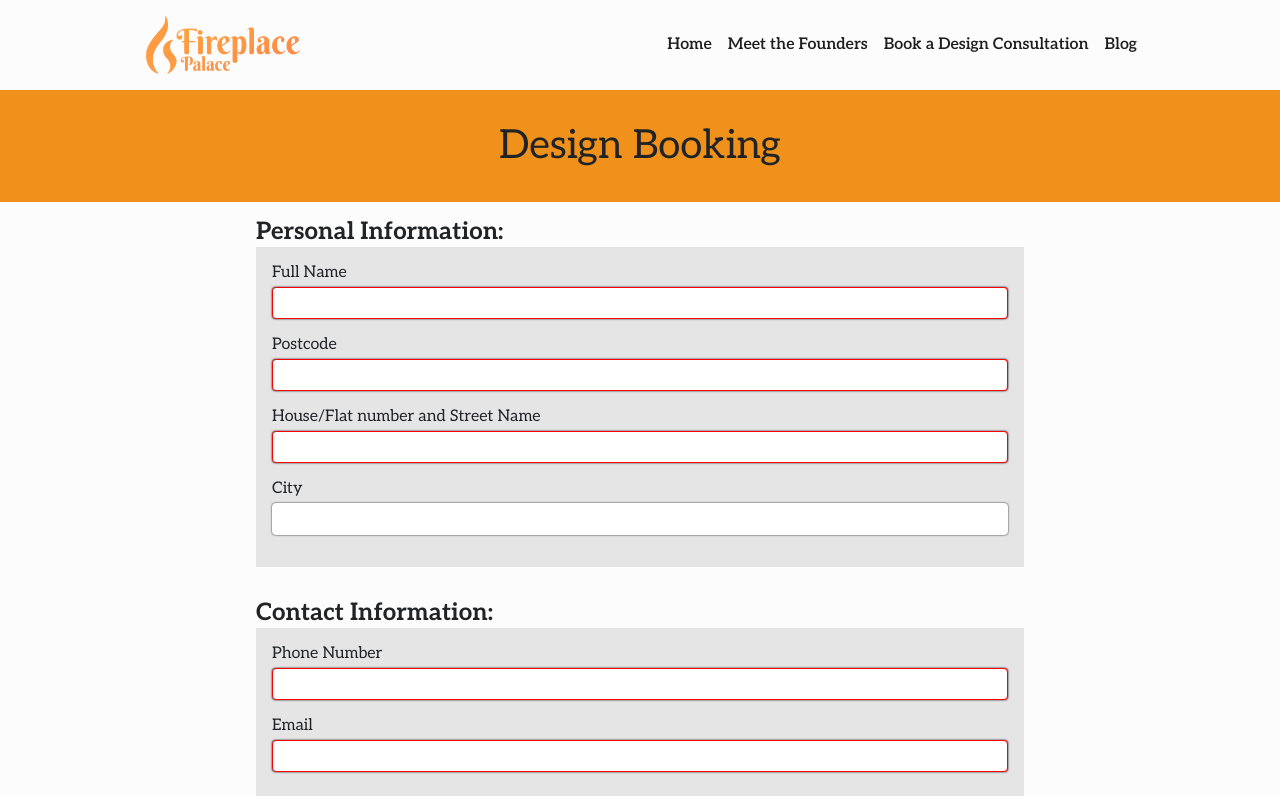
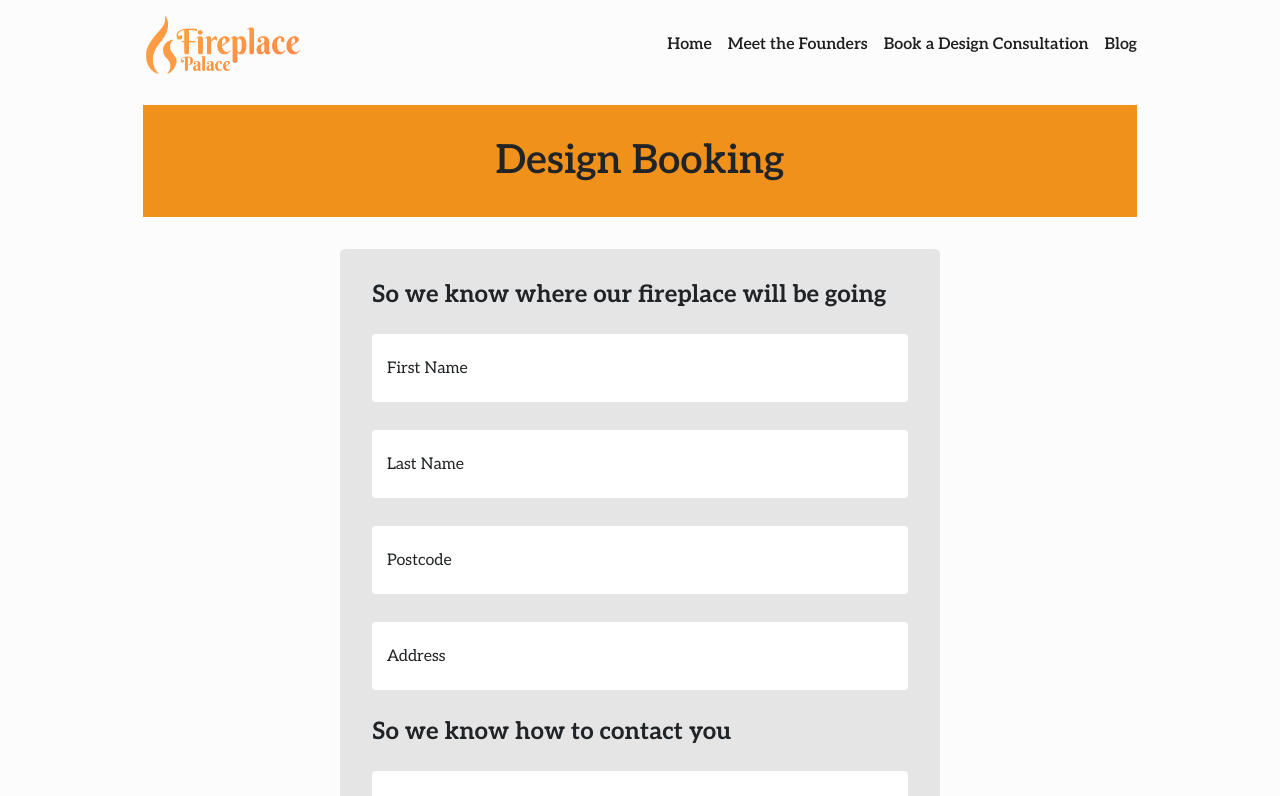
Before and after one commit to moose-hub/Fireplace-Palace, a Next.js app: page /booking in a window 1280 px wide. Shown: the top 796 px of the page. Built offline with nearby package versions, Linux system fonts and the light colour scheme.

Commit message:
restyling of form

```diff
--- a/app/booking/page.css
+++ b/app/booking/page.css
@@ -1,39 +1,91 @@
+.booking__content {
+  display: flex;
+  flex-direction: column;
+  align-items: center;
+  justify-content: center;
+}
+
 .booking__form {
   display: flex;
   flex-direction: column;
-  padding: 1rem;
-  max-width: 800px;
-  margin: 0 auto;
+  align-items: center;
+  justify-content: center;
+  margin: 2rem 0;
+  width: 100%;
 }
 
-.booking__form-section {
+.booking__form-list {
   display: flex;
   flex-direction: column;
   justify-content: center;
-  padding: 1rem;
+  gap: 0.5rem;
+  padding: 2rem;
   background-color: rgb(229, 229, 229);
   margin-bottom: 2rem;
+  border-radius: 5px;
+  width: 100%;
+
+  transition: width .125s ease-in-out;
+}
+
+.booking__form-heading {
+  margin-bottom: 1rem;
+  text-wrap: balance;
+}
+
+.input__container {
+  position: relative;
+  margin-bottom: 20px;
 }
 
 .booking__form-input {
-  height: 2rem;
-  margin: 0.3rem 0 1rem 0;
+  border: 1px solid rgba(255, 255, 255, 0);
   border-radius: 4px;
-  border: none;
-  box-shadow: 0 0px 2px black;
+  transition: border 0.125s ease-in-out;
+  padding: 2rem 1rem 1rem 1rem;
+  width: 100%;
+  font-size: 1rem;
+}
+
+.booking__form-label {
+  position: absolute;
+  left: 15px;
+  top: 25px;
+
+  font-size: 1rem;
+  transition: all 0.3s ease;
+  pointer-events: none;
+}
+
+.booking__form-input:focusout + .booking__form-label,
+.booking__form-input:not(:placeholder-shown) + .booking__form-label  {
+  top: 13px;
+  left: 17px;
+  font-size: 1rem;
+  opacity: 1;
+}
+
+.booking__form-input:focus + .booking__form-label,
+.booking__form-input:not(:placeholder-shown) + .booking__form-label {
+  top: 13px;
+  left: 17px;
+  font-size: .85rem;
+  opacity: .85;
+}
+
+.booking__form-input:focus:invalid {
+  border: 1px solid red;
 }
 
 .booking__form-submit {
-  padding: 1rem;
-  border: none;
-  width: 100%;
-  border-radius: 5px;
   background-color: var(--accent-color);
   color: var(--color-light);
-  font-size: 1.3rem;
-  box-shadow: 0px 0px 0px var(--accent-color);
+  font-size: .75rem;
+  font-weight: 600;
 
-  transition: box-shadow .125s ease-in-out, background-color .125s ease-in-out;
+  padding: 1rem;
+  border-radius: 5px;
+  transition: box-shadow 0.125s ease-in-out, background-color 0.125s ease-in-out;
 }
 
 .booking__form-submit:hover {
@@ -41,16 +93,17 @@
   background-color: #f4a440;
 }
 
-input:invalid {
-  border: 1px solid red;
-}
-
 .booking__banner {
   background-color: var(--accent-color);
   font-size: 2.5rem;
+  font-weight: 600;
   padding: 2rem 1rem;
   text-align: center;
   width: 100%;
 }
 
-@media screen and (orientation: landscape) {}
+@media screen and (min-width: 800px) {
+  .booking__form-list {
+    width: 600px;
+  }
+}
--- a/app/booking/page.jsx
+++ b/app/booking/page.jsx
@@ -4,10 +4,10 @@ import "./page.css";
 
 function Booking() {
   const [formData, setFormData] = useState({
-    name: "",
+    fname: "",
+    lname: "",
     postcode: "",
     address: "",
-    city: "",
     phone: "",
     email: "",
   });
@@ -34,7 +34,7 @@ function Booking() {
     }
   }
   return (
-    <>
+    <main className="booking__content">
       <section className="booking__banner">Design Booking</section>
       <form
         className="booking__form"
@@ -42,80 +42,98 @@ function Booking() {
         method="post"
         onSubmit={handleSubmit}
       >
-        <h2 className="booking__form-heading">Personal Information:</h2>
-        <ul className="booking__form-section">
-          <label htmlFor="name" className="booking__form-label">
-            Full Name
-          </label>
+        <ul className="booking__form-list">
+          <h2 className="booking__form-heading">So we know where our fireplace will be going</h2>
+          <div className="input__container">
             <input
-            id="name"
+              id="fname"
               type="text"
               className="booking__form-input"
+              placeholder=""
               onBlur={handleChange}
               required
               pattern="^[A-Z][a-z]+(?: [A-Z][a-z]+)*$"
             />
-          <label htmlFor="postcode" className="booking__form-label">
-            Postcode
+            <label htmlFor="fname" className="booking__form-label">
+              First Name
             </label>
+          </div>
+          <div className="input__container">
+            <input
+              id="lname"
+              type="text"
+              className="booking__form-input"
+              placeholder=""
+              onBlur={handleChange}
+              required
+              pattern="^[A-Z][a-z]+(?: [A-Z][a-z]+)*$"
+            />
+            <label htmlFor="lname" className="booking__form-label">
+              Last Name
+            </label>
+          </div>
+          <div className="input__container">
             <input
               id="postcode"
               type="text"
               className="booking__form-input"
+              placeholder=""
               onBlur={handleChange}
               required
               pattern="^([A-Z][A-HJ-Y]?\d[A-Z\d]? ?\d[A-Z]{2}|GIR ?0A{2})$"
             />
-          <label htmlFor="address" className="booking__form-label">
-            House/Flat number and Street Name
+            <label htmlFor="postcode" className="booking__form-label">
+              Postcode
             </label>
+          </div>
+          <div className="input__container">
             <input
               id="address"
               type="text"
               className="booking__form-input"
+              placeholder=""
               onBlur={handleChange}
               required
               pattern="(.|\s)*\S(.|\s)*"
             />
-          <label htmlFor="city" className="booking__form-label">
-            City
+            <label htmlFor="address" className="booking__form-label">
+              Address
             </label>
-          <input
-            id="city"
-            type="text"
-            className="booking__form-input"
-            onBlur={handleChange}
-          />
-        </ul>
-        <h2 className="booking__form-heading">Contact Information:</h2>
-        <ul className="booking__form-section">
-          <label htmlFor="phone" className="booking__form-label">
-            Phone Number
-          </label>
+          </div>
+          <h2 className="booking__form-heading">So we know how to contact you</h2>
+          <div className="input__container">
             <input
               id="phone"
               type="text"
               className="booking__form-input"
+              placeholder=""
               onBlur={handleChange}
               required
             />
-          <label htmlFor="email" className="booking__form-label">
-            Email
+            <label htmlFor="phone" className="booking__form-label">
+              Phone Number
             </label>
+          </div>
+          <div className="input__container">
             <input
               id="email"
               type="email"
               required
               className="booking__form-input"
+              placeholder=""
               onBlur={handleChange}
             />
+            <label htmlFor="email" className="booking__form-label">
+              Email
+            </label>
+          </div>
+          <button type="submit" className="booking__form-submit">
+            Book Consultation
+          </button>
         </ul>
         <div className="booking__form-validation">{validationMessage}</div>
-        <button type="submit" className="booking__form-submit">
-          Request Design Consultation
-        </button>
       </form>
-    </>
+    </main>
   );
 }
 
--- a/app/globals.css
+++ b/app/globals.css
@@ -23,6 +23,8 @@ body {
   background-color: var(--color-light);
   color: var(--color-dark);
   line-height: 1.2;
+  height: 100%;
+  overflow-x: hidden;
 }
 
 header,
@@ -38,9 +40,10 @@ a:active {
   color: var(--color-dark);
 }
 
-input {
+input, button {
   outline: none;
-  padding: 0 .25rem;
+  padding: .5rem;
+  border: none;
 }
 
 input:focus {
```
Lines whose indentation alone changed are shown as unchanged.
